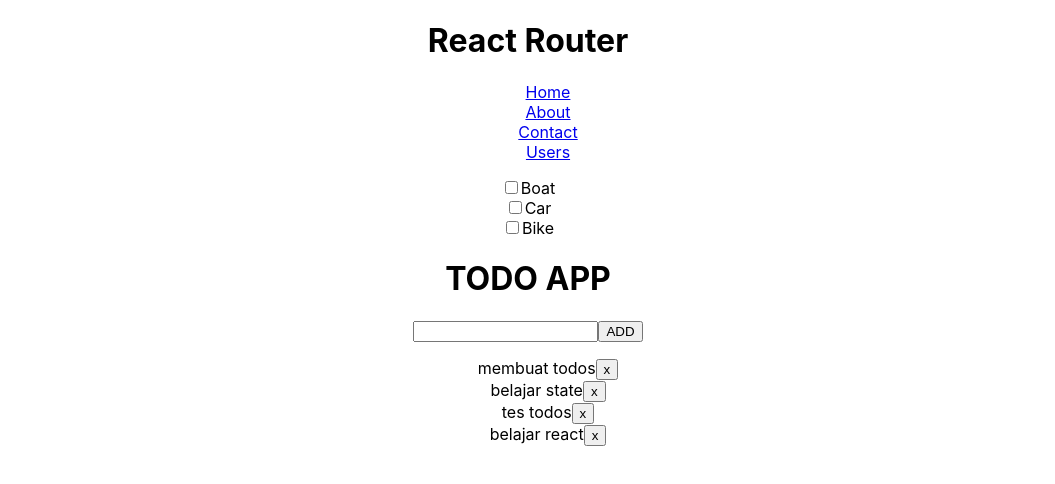
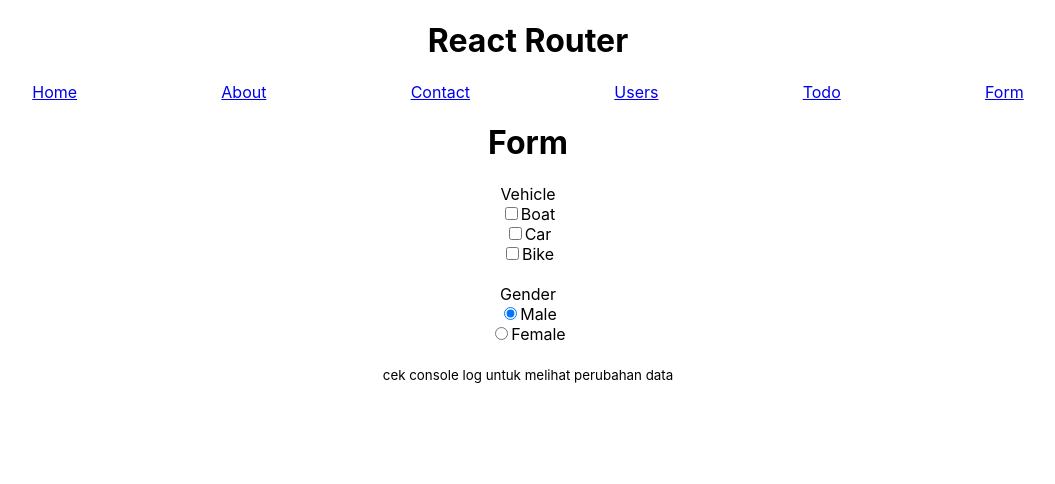
Before and after one commit to mohammedazez/projects, a React (Create React App) app in the folder day-15-react-router/react-router/: page /form in a window 1280 px wide. Shown: the top 484 px of the page, without its empty margins (112-1167 px from the left). Built offline with nearby package versions, Linux system fonts and the light colour scheme.

Commit message:
add radio button, fix nav

```diff
--- a/day-15-react-router/react-router/src/App.js
+++ b/day-15-react-router/react-router/src/App.js
@@ -22,13 +22,16 @@ function App() {
       <div className="App">
         <Header />
 
-        <Form/>
-        <Todo />
-
         {/* bagian halaman yang mau dirubah */}
         <Switch>
           <Route exact path="/">
             <Home />
+          </Route>
+          <Route path="/todo">
+            <Todo />
+          </Route>
+          <Route path="/form">
+            <Form />
           </Route>
           <Route path="/contact">
             <Contact />
@@ -43,6 +46,10 @@ function App() {
             {loggedIn ? <Dashboard /> : <Redirect to="/" />}
           </Route>
         </Switch>
+
+        <br/>
+        <small>cek console log untuk melihat perubahan data</small>
+
       </div>
     </BrowserRouter>
   );
--- a/day-15-react-router/react-router/src/components/Header.js
+++ b/day-15-react-router/react-router/src/components/Header.js
@@ -5,21 +5,13 @@ function Header() {
   return (
     <div>
       <h1>React Router</h1>
-      <nav>
-        <ul>
-          <div>
-            <Link to="/">Home</Link>
-          </div>
-          <div>
-            <Link to="/about">About</Link>
-          </div>
-          <div>
-            <Link to="/contact">Contact</Link>
-          </div>
-          <div>
-            <Link to="/users">Users</Link>
-          </div>
-        </ul>
+      <nav style={{ display: "flex", justifyContent: "space-evenly" }}>
+        <Link to="/">Home</Link>
+        <Link to="/about">About</Link>
+        <Link to="/contact">Contact</Link>
+        <Link to="/users">Users</Link>
+        <Link to="/todo">Todo</Link>
+        <Link to="/form">Form</Link>
       </nav>
     </div>
   );
--- a/day-15-react-router/react-router/src/pages/Form.js
+++ b/day-15-react-router/react-router/src/pages/Form.js
@@ -6,6 +6,8 @@ const Form = () => {
     {isChecked:false, label: "Car"},
     {isChecked:false, label: "Bike"},
   ]);
+
+  const [gender, setGender] = useState("M")
 
   const handleCheck = (itemCheckBox) => {
     itemCheckBox.isChecked = !itemCheckBox.isChecked
@@ -16,20 +18,34 @@ const Form = () => {
   }
 
   console.log(checkBoxData)
+  console.log(gender)
 
   return (
     <div>
-        <form action="">
+        <form>
+          <h1>Form</h1>
+          {/* Checkbox */}
+          <label htmlFor="">Vehicle</label><br/>
           {checkBoxData.map((item, index) => (
             <div key={index}>
               <input
                 onChange={() => handleCheck(item)}
                 type="checkbox"
                 name="vehicle1"
-                checked={item.isCheked} />
+                defaultChecked={item.isChecked} />
               <label>{item.label}</label><br />
             </div>
           ))}
+        <br/>
+
+        {/* Radio */}
+        <label>Gender</label><br/>
+        <input type="radio" checked={gender === 'M'} onChange={() => setGender('M')} />
+        <label htmlFor="">Male</label><br/>
+
+        <input type="radio" checked={gender === 'F'} onChange={() => setGender('F')} />
+        <label htmlFor="">Female</label>
+
       </form>
     </div>
   );
```
